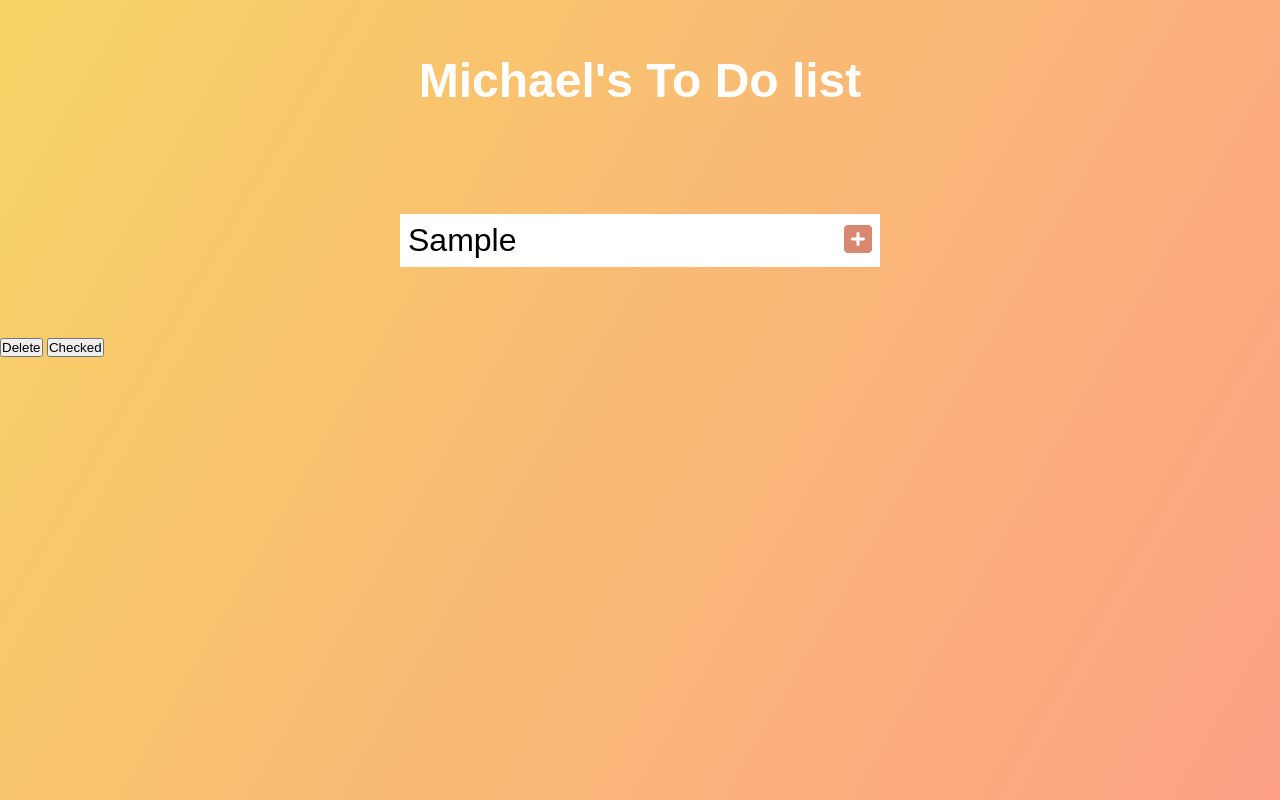
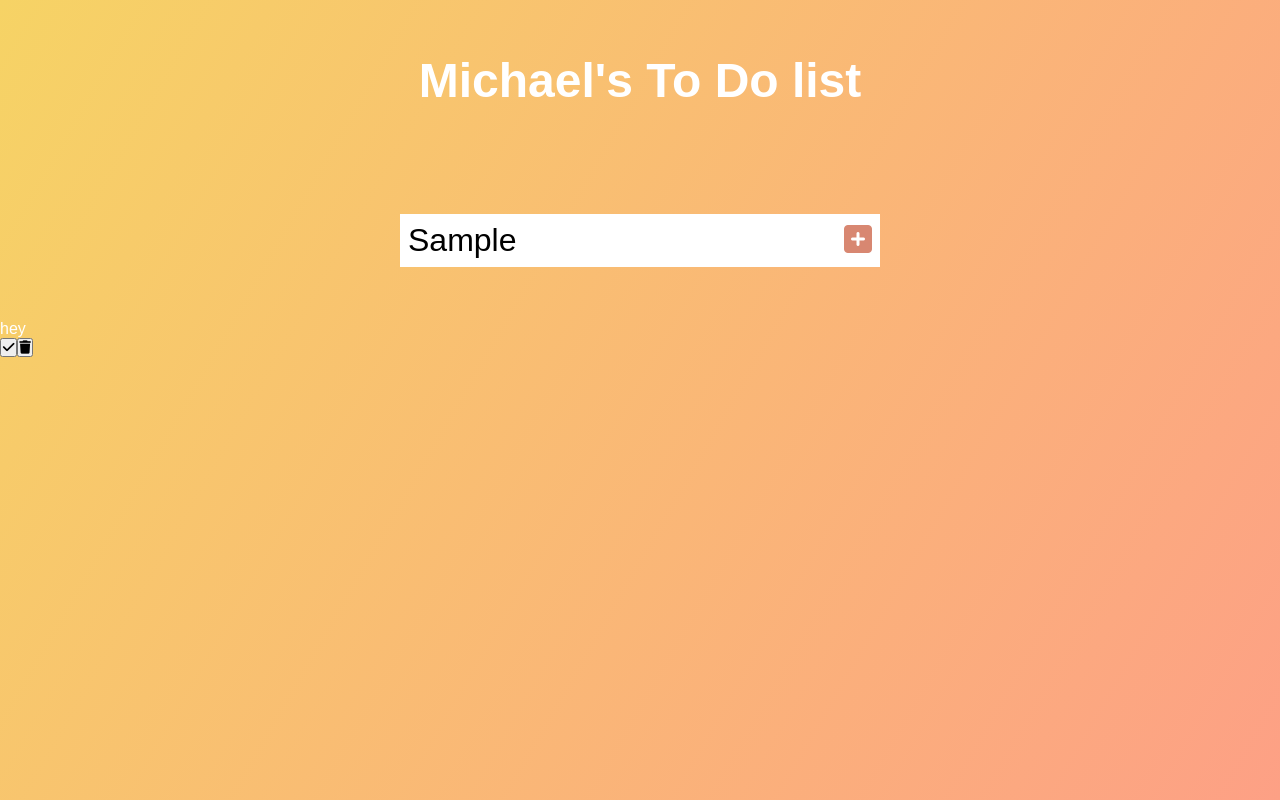
Before and after one commit to michaelshaleen/To_DO, a plain HTML site: page To_Do_List/index.html in a window 1280 px wide. Both pictures are taken after typing "Sample" into the empty fields and a click on the button 858 px from the left and 240 px from the top of the page. Drawn offline with Linux system fonts and the light colour scheme.

Commit message:
add button appends to DOM, had a bug fixed now, issue was   const toDoDiv = document.createElement(div), div needed qdouble quotes instead of singles

```diff
--- a/To_Do_List/app.js
+++ b/To_Do_List/app.js
@@ -12,8 +12,33 @@ todoButton.addEventListener("click", addToDo)
 //Functions
 function addToDo(e){
   e.preventDefault()
-  console.log("here")
   //todo div
-  const toDoDiv = document.createElement('div');
+  const toDoDiv = document.createElement("div");
   toDoDiv.classList.add("todo");
+  console.log("div added")
+
+
+
+  const newToDo = document.createElement('li');
+  newToDo.innerText = 'hey';
+  newToDo.classList.add('todo-item')
+  toDoDiv.appendChild(newToDo);
+
+
+
+
+  // completed button
+  const completedButton = document.createElement('button');
+  completedButton.innerHTML = '<i class="fas fa-check"> </i>'
+  completedButton.classList.add("complete-btn");
+  toDoDiv.appendChild(completedButton)
+  //trash button
+  const trashButton = document.createElement('button');
+  trashButton.innerHTML = '<i class="fas fa-trash"></i>'
+  trashButton.classList.add("complete-btn");
+  toDoDiv.appendChild(trashButton)
+
+
+  //append to list
+  todoList.appendChild(toDoDiv)
 }
--- a/To_Do_List/index.html
+++ b/To_Do_List/index.html
@@ -24,14 +24,7 @@
     </button>
   </form>
   <div class="todo-container">
-    <ul class="todo-list">
-      <div>
-        <li></li>
-        <button>Delete</button>
-        <button>Checked</button>
-      </div>
-    </ul>
-
+    <ul class="todo-list"></ul>
   </div>
 
 </body>
```
